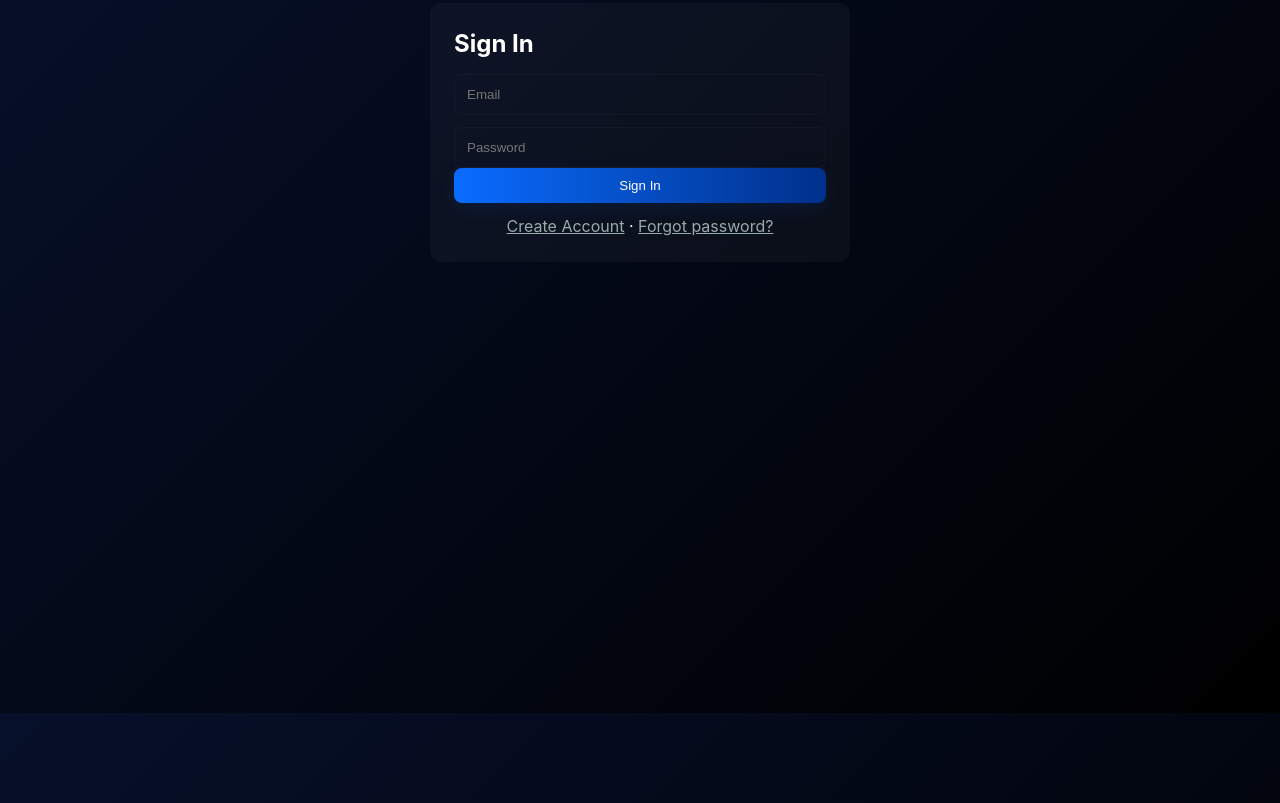
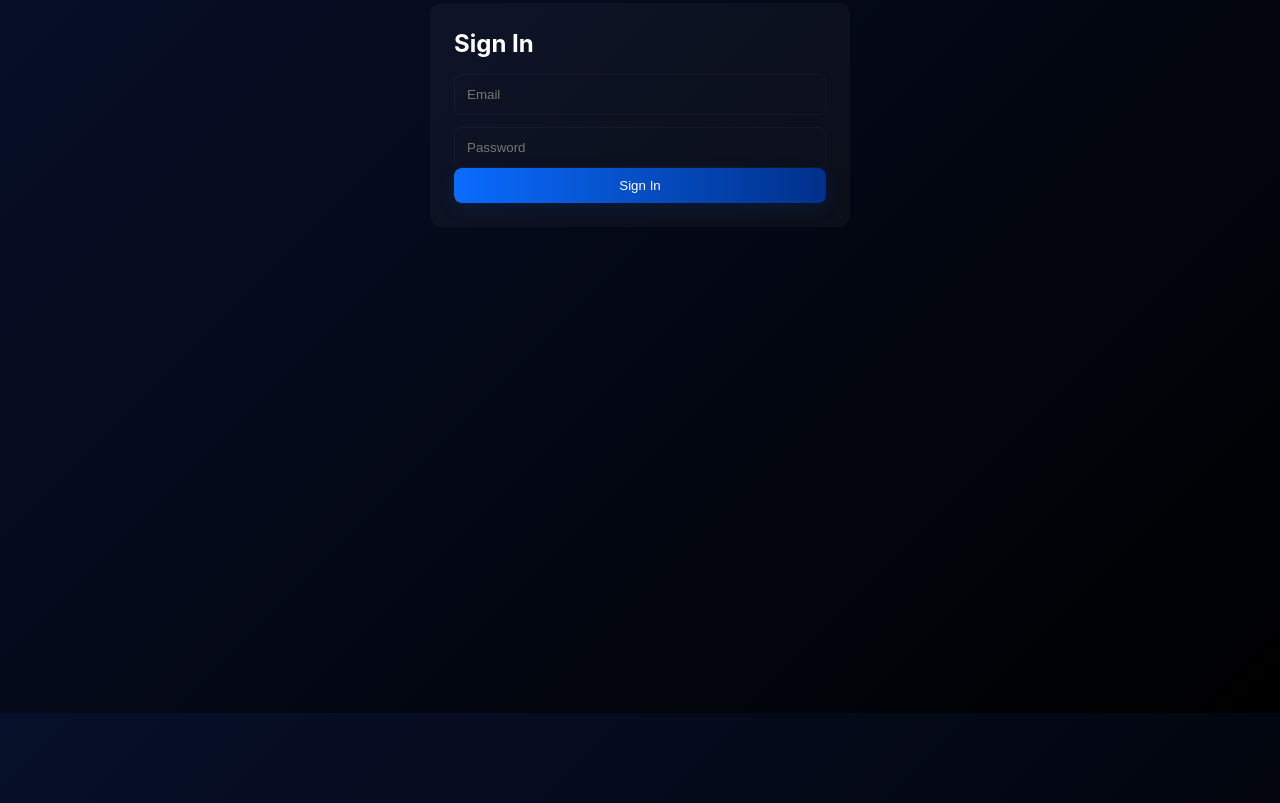
Before and after one commit to BiTForeX-ai/BiTForeXAcademy-, a plain HTML site: page login.html in a window 1280 px wide. Shown: the part 87-890 px from the top of the page. Drawn offline with Linux system fonts and the light colour scheme.

Commit message:
Remove account creation and recovery links
Removed account creation and password recovery links from the login page.

```diff
--- a/login.html
+++ b/login.html
@@ -12,11 +12,13 @@
     <div class="logo-circle"><img src="logo.jpg" alt="logo"></div>
     <a class="logo-text" href="index.html">BiTForeX Academy</a>
   </div>
+
   <nav class="nav" id="main-nav">
     <a href="index.html">Home</a>
     <a href="register.html">Register</a>
     <a href="forgot-password.html">Forgot</a>
   </nav>
+
   <div class="menu-toggle" id="menu-toggle">☰</div>
 </header>
 
@@ -27,12 +29,9 @@
     <input type="password" id="loginPassword" placeholder="Password" required />
     <button class="btn primary" style="width:100%">Sign In</button>
   </form>
-  <p style="margin-top:12px;text-align:center">
-    <a href="register.html" class="muted">Create Account</a> · <a href="forgot-password.html" class="muted">Forgot password?</a>
-  </p>
 </main>
 
-<!-- firebase + app scripts -->
+<!-- MUST be last -->
 <script src="firebase.js"></script>
 <script src="script.js"></script>
 </body>
```
